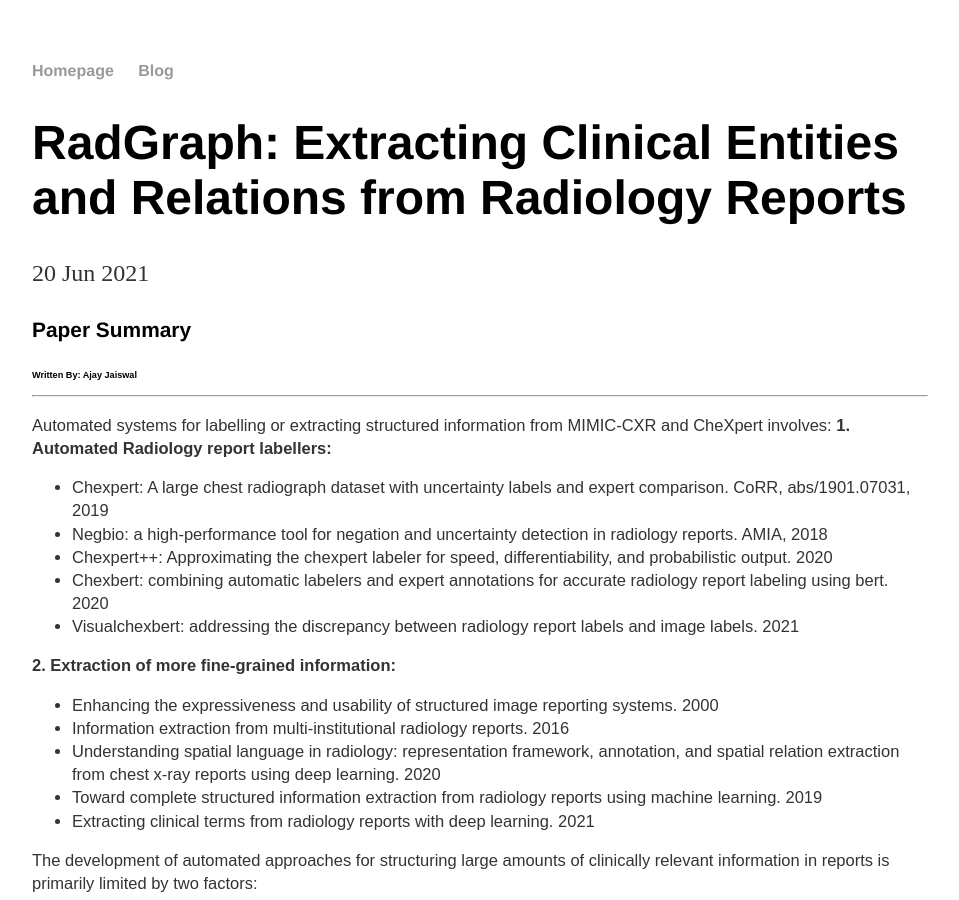
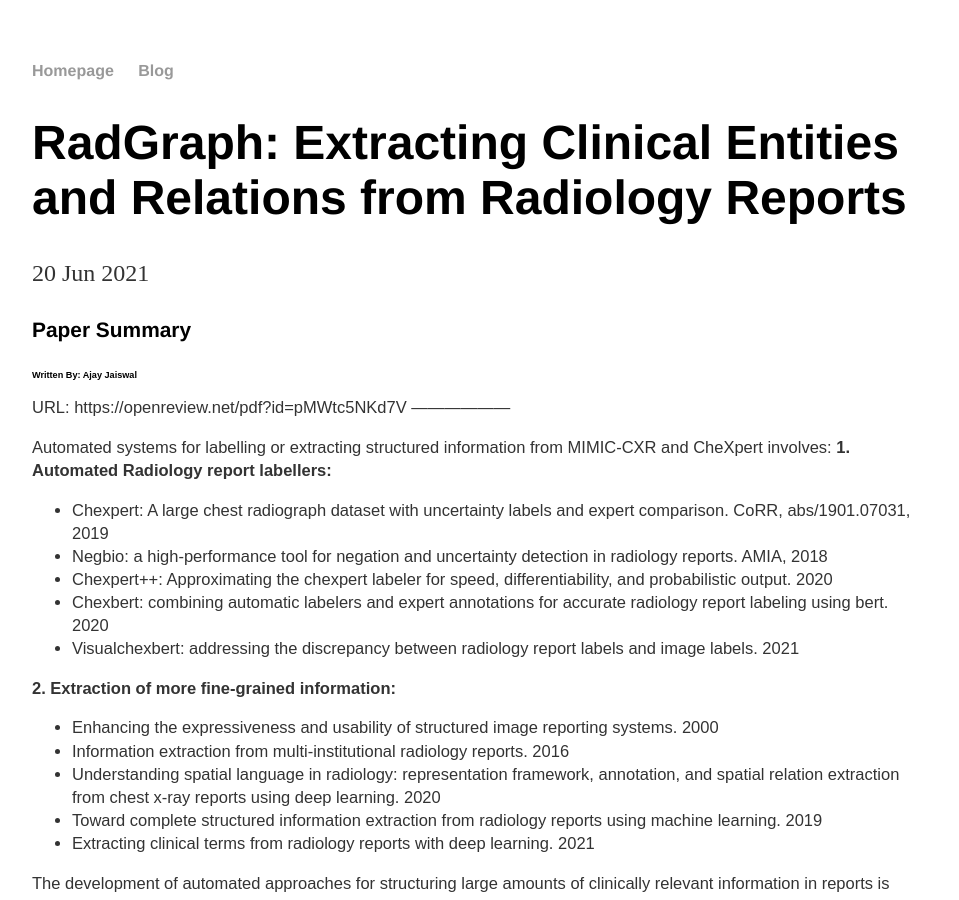
Before and after one commit to Ajay1994/ajay1994.github.io, a Jekyll site: the page built from _posts/2021-06-20-RadGraph: Extracting Clinical Entities and Relations from Radiology Reports.md, in a window 1280 px wide and 900 px high. Shown: the whole window, without its empty margins (160-1119 px from the left). Built offline with Jekyll 4.4.1, drawn with Linux system fonts in a browser that asks for light colours; some of the changed lines change nothing that is shown.

Commit message:
Update 2021-06-20-RadGraph: Extracting Clinical Entities and Relations from Radiology Reports.md

```diff
--- a/_posts/2021-06-20-RadGraph: Extracting Clinical Entities and Relations from Radiology Reports.md
+++ b/_posts/2021-06-20-RadGraph: Extracting Clinical Entities and Relations from Radiology Reports.md
@@ -7,6 +7,7 @@ date: 2021-06-20
 
 #### Paper Summary
 ##### Written By: Ajay Jaiswal
+URL: https://openreview.net/pdf?id=pMWtc5NKd7V
 ------------------
 
 Automated systems for labelling or extracting structured information from MIMIC-CXR and CheXpert involves:
```
